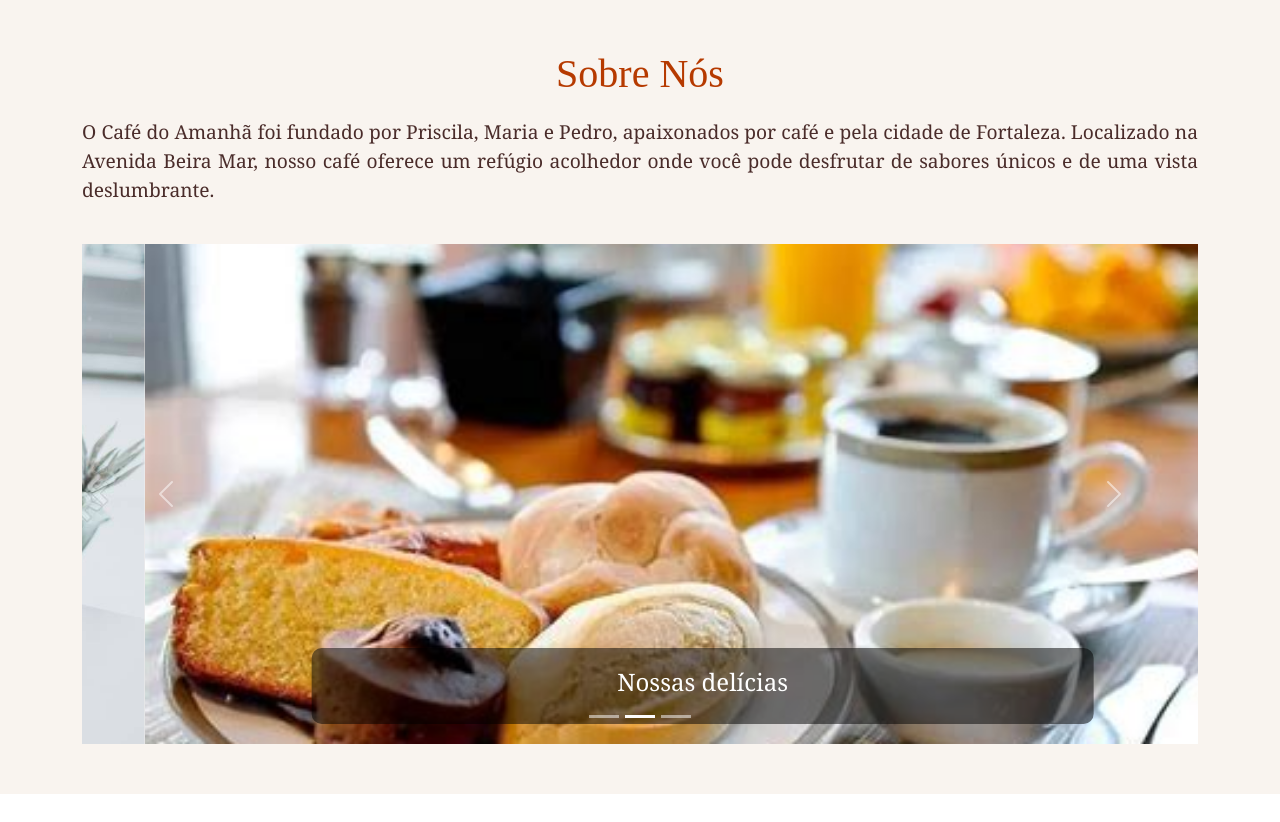
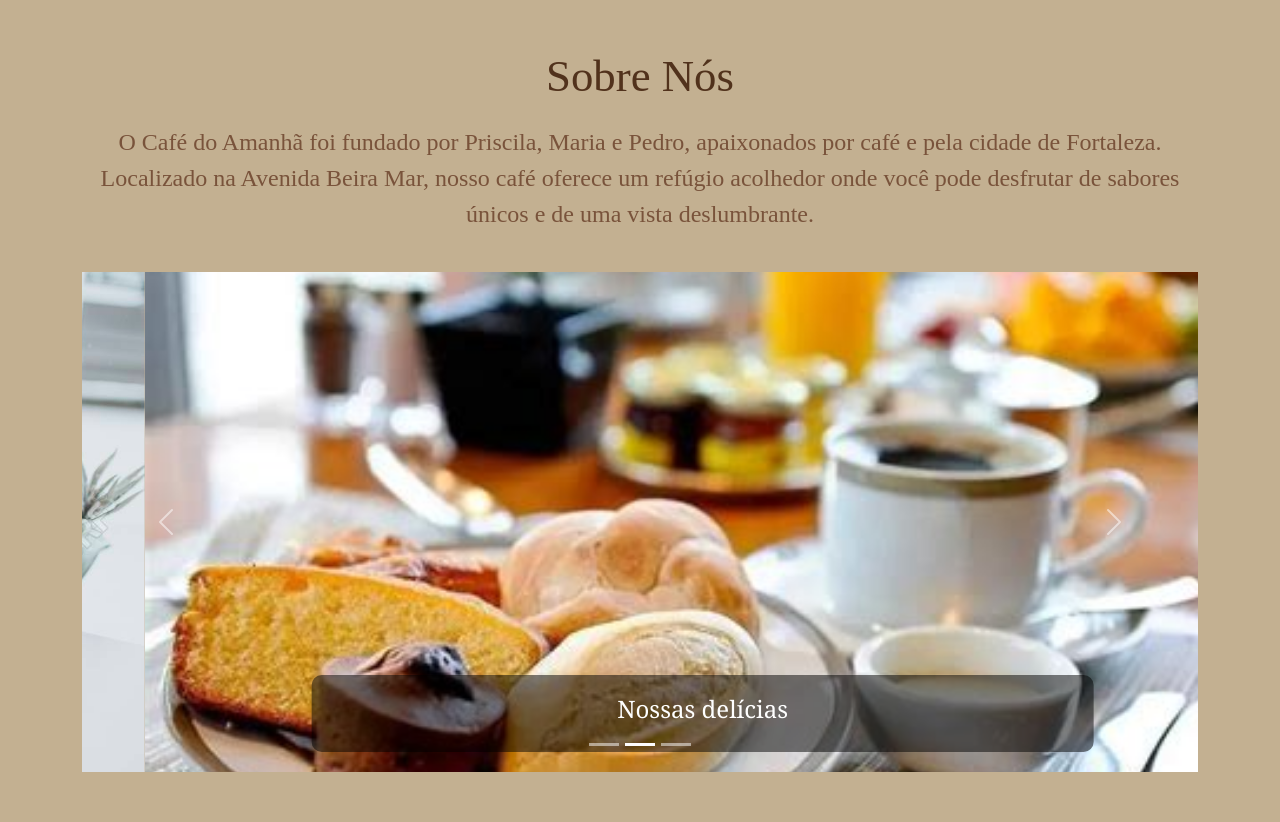
Before and after one commit to priscilaUECEProjects/cafeDoAmanha, a React (Create React App) app: page /sobre-nos in a window 1280 px wide. Before the commit the page ends 800 px from the top, so only its background shows below. Built offline with nearby package versions, Linux system fonts and the light colour scheme.

Commit message:
atualizacaoCss-Stories&About

```diff
--- a/src/components/About/About.css
+++ b/src/components/About/About.css
@@ -1,8 +1,9 @@
 .about-section {
     padding: 50px 20px;
-    background-color: #f9f4ef;
-    color: #4a2c2a;
+    background-color: #c3b091;
+    color: #79533b;
     text-align: center;
+    font-family: 'Merriweather', serif;
 }
 
 .container {
@@ -11,17 +12,15 @@
 }
 
 .about-section h1 {
-    font-family: 'Brush Script MT', cursive;
-    font-size: 2.5rem;
+    font-size: 2.8rem;
     margin-bottom: 20px;
-    color: #b63a00;
+    color: #51321c;
 }
 
 .about-section p {
-    font-family: 'Georgia', serif;
-    font-size: 1.2rem;
+    font-size: 1.5rem;
     margin-bottom: 30px;
-    text-align: justify;
+    text-align: center;
 }
 
 .carousel {
--- a/src/components/Stories/Stories.css
+++ b/src/components/Stories/Stories.css
@@ -1,7 +1,7 @@
-/* src/components/Stories.css */
 .stories-section {
+    font-family: 'Merriweather', serif;
     padding: 50px 20px;
-    background-color: #f9f4ef;
+    background-color: #c3b091;
     color: #4a2c2a;
     text-align: center;
 }
@@ -12,17 +12,15 @@
 }
 
 .stories-section h1 {
-    font-family: 'Brush Script MT', cursive;
     font-size: 2.5rem;
     margin-bottom: 20px;
     color: #b63a00;
 }
 
 .stories-section p {
-    font-family: 'Georgia', serif;
     font-size: 1.2rem;
     margin-bottom: 30px;
-    text-align: justify;
+    text-align: center;
 }
 
 .story-list {
@@ -47,7 +45,6 @@
 }
 
 .story p {
-    font-family: 'Verdana', sans-serif;
     font-size: 1rem;
     line-height: 1.5;
 }
--- a/src/components/Stories/Stories.jsx
+++ b/src/components/Stories/Stories.jsx
@@ -6,7 +6,7 @@ function Stories() {
         <section className="stories-section">
             <div className="container">
                 <h1>Histórias</h1>
-                <p>Descubra as histórias inspiradoras que fazem parte do Café do Amanhã. Desde as viagens aventureiras de Maria até as serenatas à beira-mar de Pedro, cada momento é uma celebração de suas paixões.</p>
+                <p>Descubra as histórias inspiradoras que fazem parte do Café do Amanhã. <br/> Desde as viagens aventureiras de Maria até as serenatas à beira-mar de Pedro, cada momento é uma celebração de suas paixões.</p>
 
                 <div className="story-list">
                     <div className="story">
```
